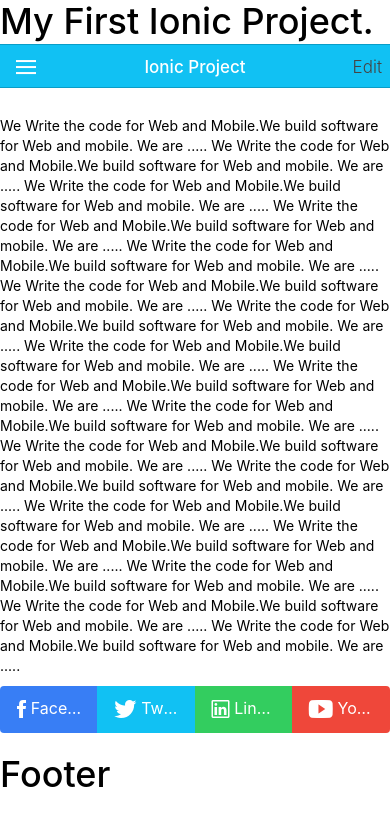
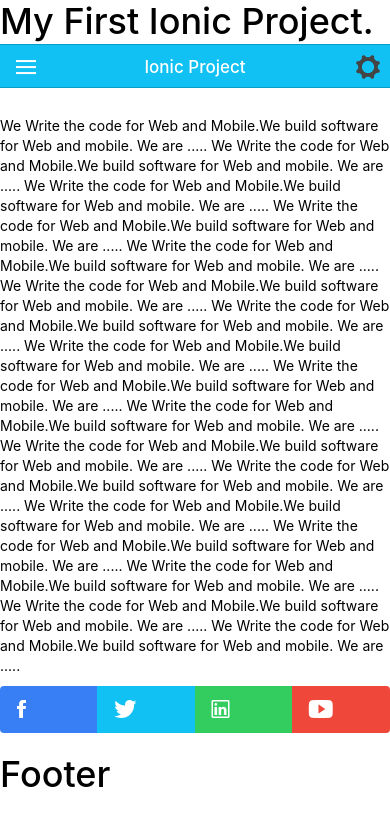
Before and after one commit to amritdeep/Leaning-Ionic, a website: page www/index.html in a window 390 px wide. Drawn offline with Linux system fonts and the light colour scheme; some packages are replaced by stand-ins of ours; files that its build step writes are made by us from their sources; files whose address does not match are found by name.

Commit message:
Clear the button for social network

```diff
--- a/www/index.html
+++ b/www/index.html
@@ -31,7 +31,7 @@
       <div class="bar bar-calm bar-subheader">
         <button class="button button-icon icon ion-navicon"></button>
         <div class="h1 title">Ionic Project</div>
-        <button class="button button-clear button-dark">Edit</button>
+        <button class="button button-clear icon ion-gear-a button-dark"></button>
       </div>
 
       <ion-content class="padding padding-left has-subheader">
@@ -57,10 +57,10 @@
 
 
         <div class="button-bar">
-          <button class="icon icon-left ion-social-facebook button button-positive">Facebook</button>
-          <button class="icon icon-left ion-social-twitter button button-calm">Twitter</button>
-          <button class="icon-left icon ion-social-linkedin-outline button button-balanced">LinkedIn</button>
-          <button class="icon-left ion-social-youtube button button-assertive">Youtube</button>
+          <button class="icon icon-left ion-social-facebook button button-positive"></button>
+          <button class="icon icon-left ion-social-twitter button button-calm"></button>
+          <button class="icon-left icon ion-social-linkedin-outline button button-balanced"></button>
+          <button class="icon-left ion-social-youtube button button-assertive"></button>
         </div>
 
       </ion-content>
```
